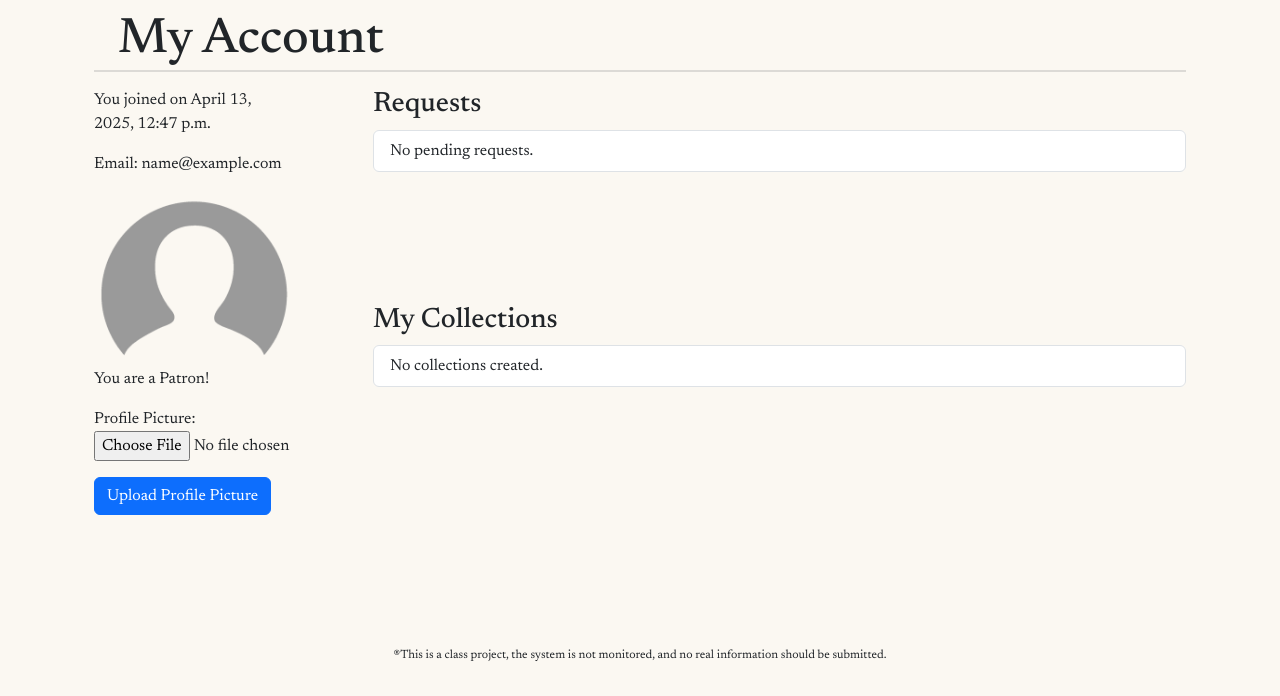
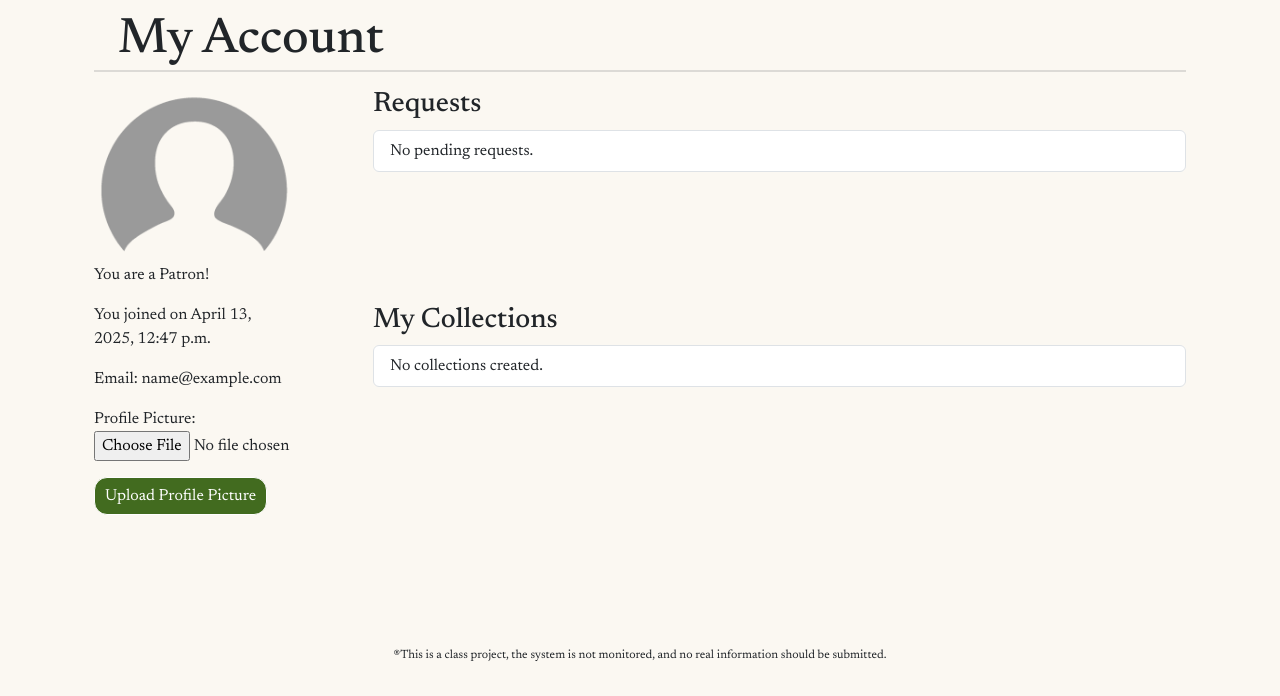
Before and after one commit to aziza50/Book-Catalog-and-Lending-App, a Django app: template users/templates/users/profile.html in a window 1280 px wide. Shown: the part 104-800 px from the top of the page. Run offline with Django 5.2, Linux system fonts and the light colour scheme; the template is opened without the code that fills it: values that come from a table or form of the project are taken from there, others are empty; the visitor is signed in with stand-in values (Sample User, id 1); some libraries are stand-ins or nearby versions.

Commit message:
minor styling fixes

```diff
--- a/catalog/templates/catalog/edit_collection.html
+++ b/catalog/templates/catalog/edit_collection.html
@@ -18,8 +18,8 @@
     <form method="post">
         {% csrf_token %}
         {{ form.as_p }}
-        <button type="submit" class="btn btn-primary">Save Changes</button>
-        <a href="{% url 'catalog:collections' %}" class="btn btn-secondary">Cancel</a>
+        <button type="submit" class="btn btn-custom active text-white">Save Changes</button>
+        <a href="{% url 'catalog:collections' %}" class="btn btn-custom active text-white">Cancel</a>
     </form>
 </div>
 {% endblock %}
--- a/users/templates/users/profile.html
+++ b/users/templates/users/profile.html
@@ -24,15 +24,7 @@
     <!-- Left Side: Profile and Upload Form -->
     <div class="col-md-3">
       <div class="leftSide">
-          {% if user.userprofile.full_name %}
-            <p>You are logged in as {{user.userprofile.full_name}} </p>
-        {% endif %}
-        {% if user.userprofile.join_date %}
-            <p>You joined on {{user.userprofile.join_date}} </p>
-        {% endif %}
-        {% if user.email %}
-            <p>Email: {{user.email}} </p>
-        {% endif %}
+
         {% if user.userprofile.profile_pic %}
           <img src="{{ user.userprofile.profile_pic.url }}" alt="Profile Picture" class="img-fluid rounded" style="width:200px;height:auto;">
         {% else %}
@@ -44,11 +36,20 @@
         {% elif is_patron %}
           <p>You are a Patron!</p>
         {% endif %}
+        {% if user.userprofile.full_name %}
+            <p>You are logged in as {{user.userprofile.full_name}} </p>
+        {% endif %}
+        {% if user.userprofile.join_date %}
+            <p>You joined on {{user.userprofile.join_date}} </p>
+        {% endif %}
+        {% if user.email %}
+            <p>Email: {{user.email}} </p>
+        {% endif %}
 
         <form method="post" enctype="multipart/form-data">
           {% csrf_token %}
           {{ form.as_p }}
-          <button type="submit" class="btn btn-primary">Upload Profile Picture</button>
+          <button type="submit" class="btn btn-custom active text-white">Upload Profile Picture</button>
         </form>
       </div>
     </div>
@@ -173,7 +174,7 @@
                   <div>
                     {{ collection.title }}
                   </div>
-                  <a href="{% url 'catalog:edit_collection' collection.id %}" class="btn btn-outline-primary btn-sm">
+                  <a href="{% url 'catalog:edit_collection' collection.id %}" class="btn btn-custom active text-white">
                     Edit
                   </a>
                 </li>
@@ -195,7 +196,7 @@
                     <div>
                       {{ book.title }}
                     </div>
-                    <a href="{% url 'catalog:edit_book' book.id %}" class="btn btn-outline-primary btn-sm">
+                    <a href="{% url 'catalog:edit_book' book.id %}" class="btn btn-custom active text-white">
                       Edit
                     </a>
                   </li>
```
